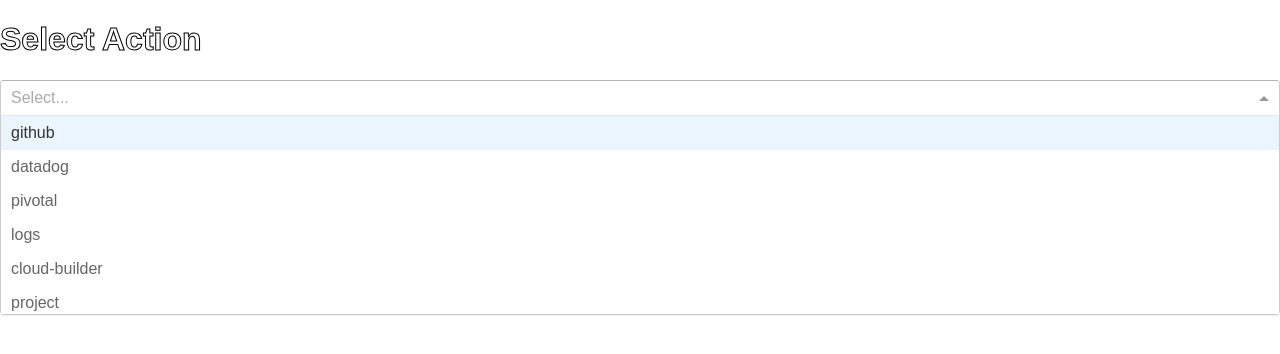
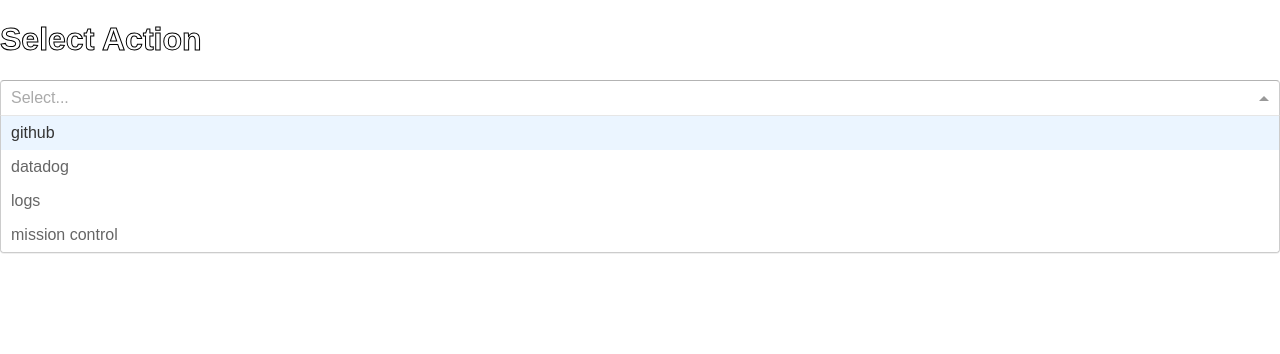
Before and after one commit to ChrisPenner/btt-quicknav, a React (Create React App) app: page / in a window 1280 px wide. Shown: the top 354 px of the page. Built offline with nearby package versions, Linux system fonts and the light colour scheme.

Commit message:
Add lgos and mission control commands

```diff
--- a/src/commands/command-selector.js
+++ b/src/commands/command-selector.js
@@ -1,15 +1,18 @@
 import github from './github'
 import datadog from './datadog'
+import logs from './logs'
+import missionControl from './mission-control'
 
 export default callback => ({
     title: 'Select Action',
     options: [
-        { value: github, label: 'github' },
-        { value: datadog, label: 'datadog' },
-        { value: 'pivotal', label: 'pivotal' },
-        { value: 'logs', label: 'logs' },
-        { value: 'cloud-builder', label: 'cloud-builder' },
-        { value: 'project', label: 'project' },
+        {label: 'github', value: github},
+        {label: 'datadog', value: datadog},
+        {label: 'logs', value: logs},
+        {label: 'mission control', value: missionControl},
+        // {label: 'project', value: 'project'},
+        // {label: 'pivotal', value: 'pivotal'},
+        // {label: 'cloud-builder', value: 'cloud-builder'},
     ],
     onSelect: ({value}) => callback(value)
 })
--- /dev/null
+++ b/src/commands/logs.js
@@ -0,0 +1,23 @@
+import linkCommand from './web-link-command'
+
+const projects = [
+    'advertising',
+    'advertising-accounts',
+    'adwords-service',
+]
+
+const projectNames = [].concat(...projects.map(project => [
+    `${project}-test`,
+    `${project}-demo`,
+    `${project}-prod`,
+]));
+
+const options = projectNames.map(project => ({
+    label: project,
+    value: `https://console.cloud.google.com/logs/viewer?project=repcore-prod&&resource=container%2Fcluster_name%2Fvendasta-central%2Fnamespace_id%2F${project}`,
+}))
+
+export default linkCommand({
+    title: 'Logs',
+    options: options,
+})
--- /dev/null
+++ b/src/commands/mission-control.js
@@ -0,0 +1,17 @@
+import linkCommand from './web-link-command'
+
+const options = [
+    ['digital-ads-client', 'frontend'],
+
+    [ 'advertising', 'backend'],
+    [ 'advertising-accounts', 'backend'],
+    [ 'adwords-service', 'backend'],
+].map(([name, type]) => ({
+    label: name,
+    value: `https://mission-control-prod.vendasta-internal.com/${type}/${name}`,
+}))
+
+export default linkCommand({
+    title: 'Mission Control',
+    options: options,
+})
```
